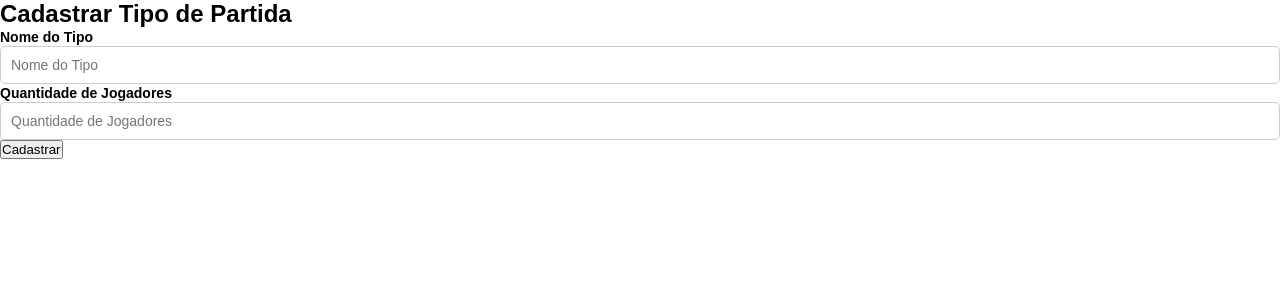
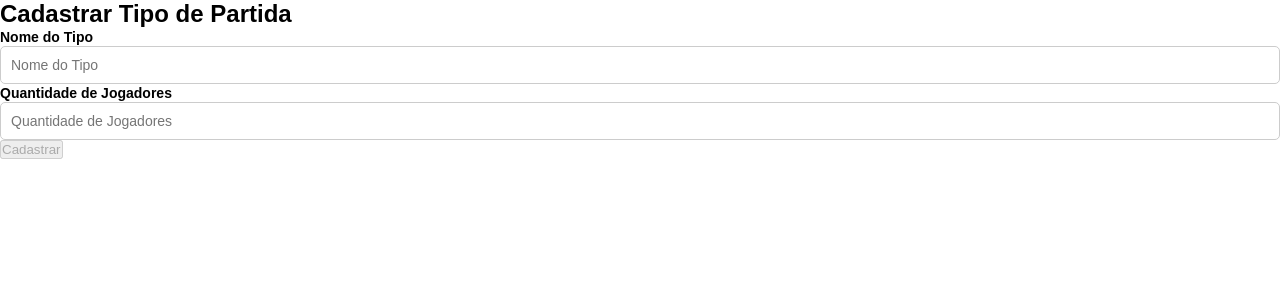
Before and after one commit to pedrosjc10/KickOFF-Match, a React (Create React App) app in the folder frontend/: page /criar-tipo-partida in a window 1280 px wide. Shown: the top 300 px of the page. Built offline with nearby package versions, Linux system fonts and the light colour scheme; no server answers; sample sign-in values are in the browser's storage.

Commit message:
fix tpartida

```diff
--- a/frontend/src/pages/CreateTipoPartida.tsx
+++ b/frontend/src/pages/CreateTipoPartida.tsx
@@ -6,6 +6,12 @@ const CreateTipoPartida: React.FC = () => {
     nomeTipoPartida: '',
     quantidadeJogadores: ''
   });
+
+  const isFormValid =
+    form.nomeTipoPartida.trim().length > 0 &&
+    form.quantidadeJogadores.trim().length > 0 &&
+    !isNaN(Number(form.quantidadeJogadores)) &&
+    Number(form.quantidadeJogadores) > 0;
   const [message, setMessage] = useState('');
 
   const handleChange = (e: React.ChangeEvent<HTMLInputElement>) => {
@@ -14,11 +20,14 @@ const CreateTipoPartida: React.FC = () => {
 
   const handleSubmit = async (e: React.FormEvent) => {
     e.preventDefault();
+    if (!isFormValid) {
+      setMessage('Preencha todos os campos corretamente.');
+      return;
+    }
     try {
-      // Usando o service
       await import('../services/tipoPartidaService').then(({ createTipoPartida }) =>
         createTipoPartida({
-          nometipopartida: form.nomeTipoPartida,
+          nometipopartida: form.nomeTipoPartida.trim(),
           quantidadejogadores: Number(form.quantidadeJogadores)
         })
       );
@@ -38,7 +47,7 @@ const CreateTipoPartida: React.FC = () => {
           <input className="criartipopartida-input" name="nomeTipoPartida" placeholder="Nome do Tipo" value={form.nomeTipoPartida} onChange={handleChange} required />
           <label className="criartipopartida-label" htmlFor="quantidadeJogadores">Quantidade de Jogadores</label>
           <input className="criartipopartida-input" name="quantidadeJogadores" type="number" placeholder="Quantidade de Jogadores" value={form.quantidadeJogadores} onChange={handleChange} required />
-          <button className="criartipopartida-button" type="submit">Cadastrar</button>
+          <button className="criartipopartida-button" type="submit" disabled={!isFormValid}>Cadastrar</button>
         </form>
         {message && <p className="criartipopartida-message">{message}</p>}
       </div>
```
